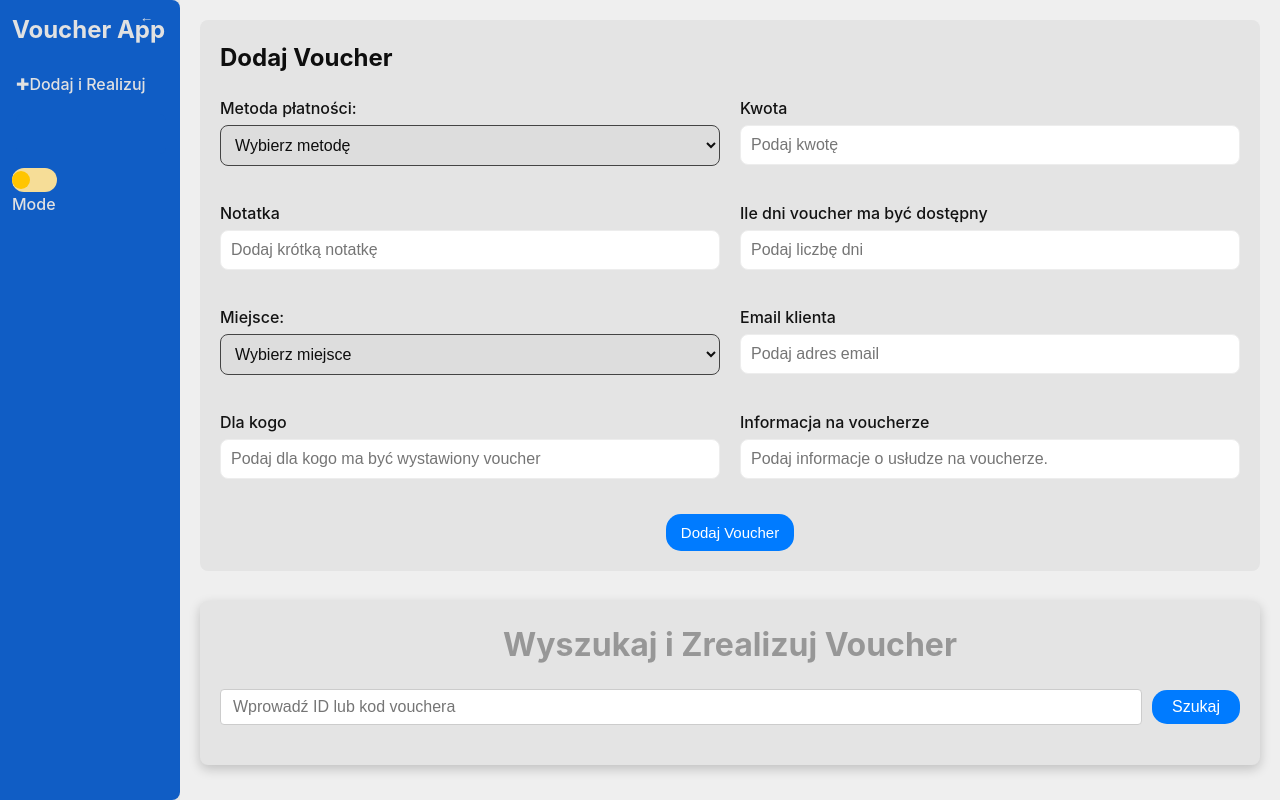
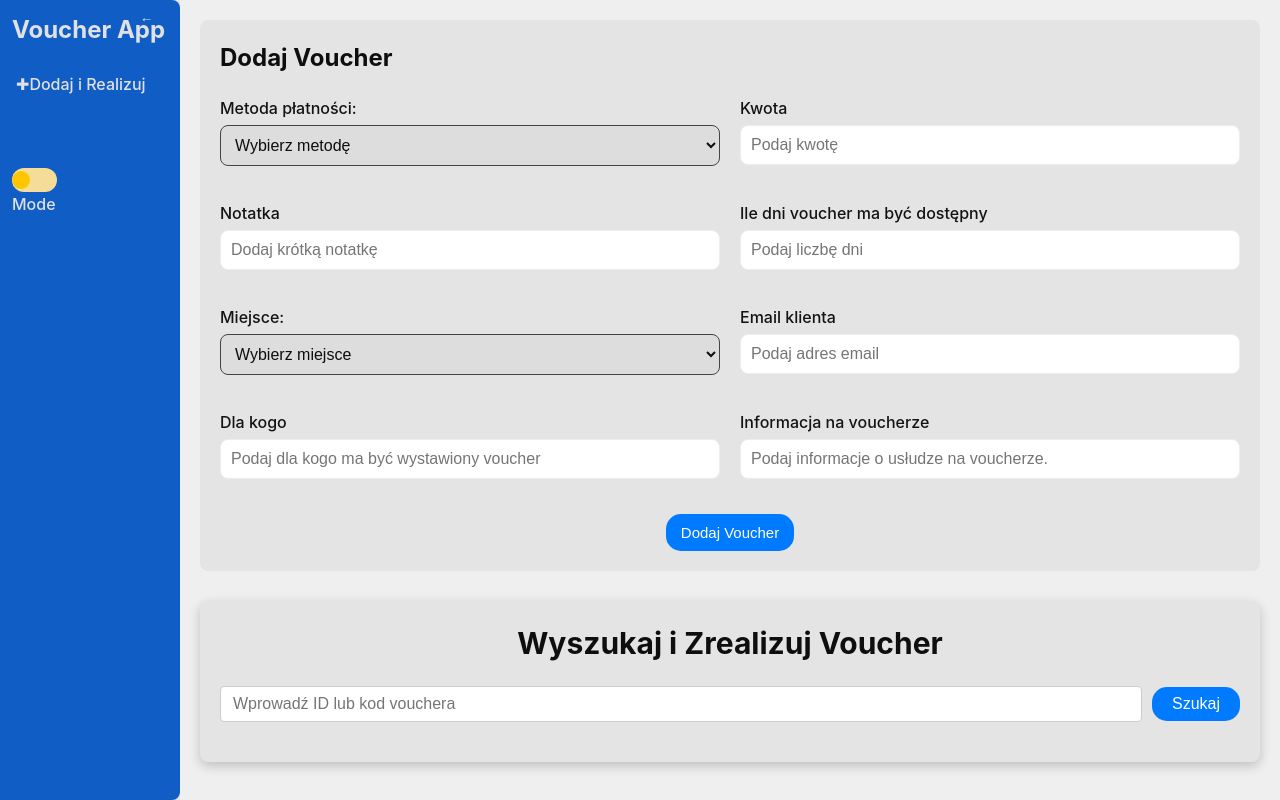
Before and after one commit to CzaroAmaro/voucher-app-front-thairai, a React (Vite) app: page /add-realize in a window 1280 px wide. Built offline with nearby package versions, Linux system fonts and the light colour scheme.

Commit message:
font-size

```diff
--- a/src/components/AddRealizeVoucher/AddRealizeVoucher.css
+++ b/src/components/AddRealizeVoucher/AddRealizeVoucher.css
@@ -11,8 +11,8 @@
 .search-voucher-section h2 {
     text-align: center;
     margin-bottom: 20px;
-    font-size: 2rem;
-    color: var(--table-list-head);
+    font-size: var(--title-font-size);
+    color: var(--table-tr-color);
 }
 
 .search-form {
--- a/src/components/voucherList/VoucherList.tsx
+++ b/src/components/voucherList/VoucherList.tsx
@@ -111,7 +111,7 @@ const VouchersList: React.FC = () => {
                     type="text"
                     value={searchTerm}
                     onChange={(e) => setSearchTerm(e.target.value)}
-                    placeholder="Wpisz ID lub fragment kodu"
+                    placeholder=" 🔍︎ Wyszukaj voucher"
                 />
                 <button type="submit">Szukaj</button>
                 <button type="button" onClick={handleReset}>
--- a/src/index.css
+++ b/src/index.css
@@ -7,6 +7,8 @@
   font-family: Inter, system-ui, Avenir, Helvetica, Arial, sans-serif;
   line-height: 1.5;
   font-weight: 400;
+
+  --title-font-size: 30px;
 
 
   font-synthesis: none;
```
